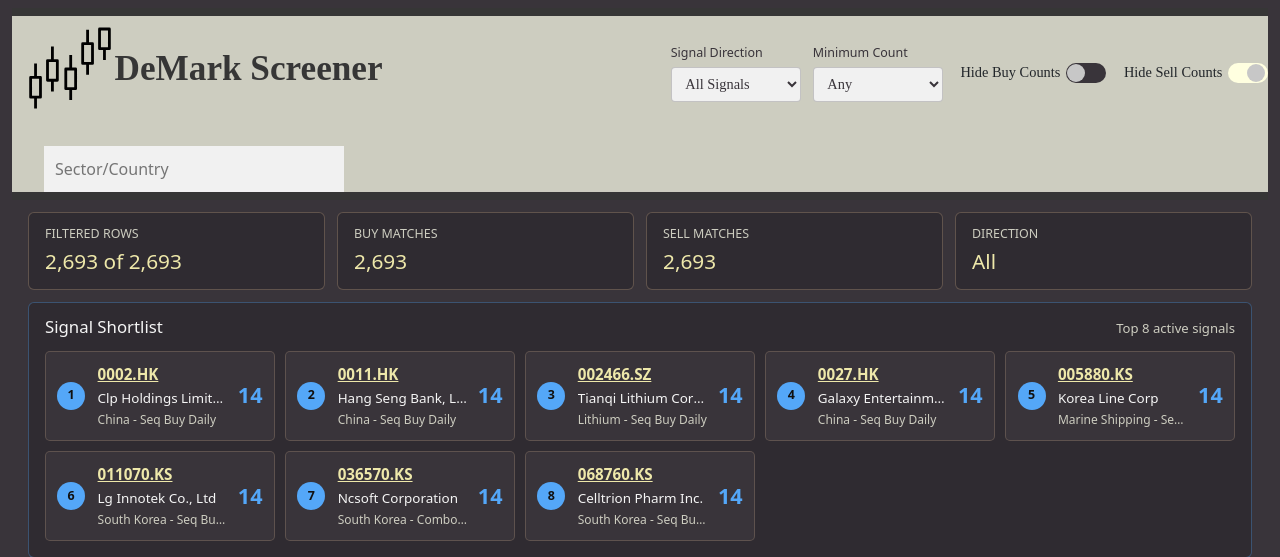
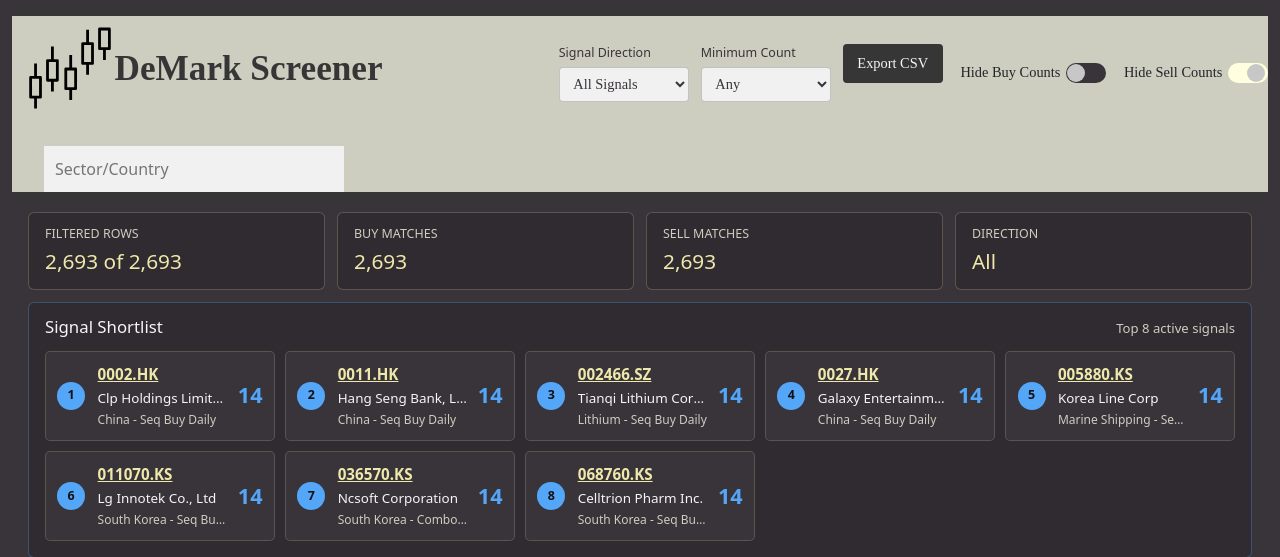
Before and after one commit to jvorndran/DeMark_Screener_Website, a Flask app: page / in a window 1280 px wide. Shown: the top 557 px of the page. Run offline with Flask 3, Linux system fonts and the light colour scheme; some libraries are stand-ins or nearby versions; some web fonts are replaced.

Commit message:
feat: add screener CSV export

```diff
--- a/website/static/css/screener_style.css
+++ b/website/static/css/screener_style.css
@@ -68,6 +68,34 @@ body {
     font-family: Typold, serif;
     font-size: 0.9rem;
     padding: 0.45rem 0.6rem;
+}
+
+.export-control{
+    display: grid;
+    gap: 0.2rem;
+}
+
+.export-control button{
+    border: 1px solid rgba(57, 52, 58, 0.25);
+    border-radius: 4px;
+    background: #363636;
+    color: whitesmoke;
+    cursor: pointer;
+    font-family: Typold, serif;
+    font-size: 0.9rem;
+    min-height: 2.4rem;
+    padding: 0 0.85rem;
+}
+
+.export-control button:hover{
+    background: #54a7f8;
+    color: #111;
+}
+
+#export-status{
+    color: var(--jet);
+    font-size: 0.72rem;
+    min-height: 1rem;
 }
 
 .signal-summary{
--- a/website/templates/screener.html
+++ b/website/templates/screener.html
@@ -79,6 +79,81 @@
 
         function formatSignalCount(count) {
             return Number.isInteger(count) ? count.toString() : count.toFixed(1);
+        }
+
+        function csvValue(value) {
+            if (value === null || value === undefined) {
+                return '';
+            }
+
+            let stringValue = value.toString();
+
+            if (/[",\n]/.test(stringValue)) {
+                return '"' + stringValue.replace(/"/g, '""') + '"';
+            }
+
+            return stringValue;
+        }
+
+        function formatExportNumber(value) {
+            let parsedValue = parseFloat(value);
+            return Number.isNaN(parsedValue) ? '' : formatSignalCount(parsedValue);
+        }
+
+        function buildExportRows(rows, direction, minimumCount) {
+            let activeFields = signalFieldsForDirection(direction);
+
+            return rows.map(function (row) {
+                let topSignal = strongestSignal(row, activeFields);
+                let topBuySignal = strongestSignal(row, buyFields);
+                let topSellSignal = strongestSignal(row, sellFields);
+
+                return {
+                    Name: row.name,
+                    Ticker: row.tick,
+                    Group: row.etf,
+                    Direction: direction,
+                    MinimumCount: minimumCount,
+                    TopSignal: topSignal.label,
+                    TopSignalCount: formatExportNumber(topSignal.count),
+                    TopBuySignal: topBuySignal.label,
+                    TopBuyCount: formatExportNumber(topBuySignal.count),
+                    TopSellSignal: topSellSignal.label,
+                    TopSellCount: formatExportNumber(topSellSignal.count),
+                    SeqBuyDaily: formatExportNumber(row.seq_buy_d),
+                    ComboBuyDaily: formatExportNumber(row.combo_buy_d),
+                    SeqBuyWeekly: formatExportNumber(row.seq_buy_w),
+                    ComboBuyWeekly: formatExportNumber(row.combo_buy_w),
+                    SeqBuy9139: formatExportNumber(row.seq_b_9139),
+                    ComboBuy9139: formatExportNumber(row.combo_b_9139),
+                    SeqSellDaily: formatExportNumber(row.seq_sell_d),
+                    ComboSellDaily: formatExportNumber(row.combo_sell_d),
+                    SeqSellWeekly: formatExportNumber(row.seq_sell_w),
+                    ComboSellWeekly: formatExportNumber(row.combo_sell_w),
+                    SeqSell9139: formatExportNumber(row.seq_s_9139),
+                    ComboSell9139: formatExportNumber(row.combo_s_9139)
+                };
+            });
+        }
+
+        function downloadExportRows(rows, filename) {
+            let headers = Object.keys(rows[0]);
+            let csvLines = [
+                headers.map(csvValue).join(',')
+            ].concat(rows.map(function (row) {
+                return headers.map(function (header) {
+                    return csvValue(row[header]);
+                }).join(',');
+            }));
+            let blob = new Blob([csvLines.join('\n')], {type: 'text/csv;charset=utf-8;'});
+            let link = document.createElement('a');
+
+            link.href = URL.createObjectURL(blob);
+            link.download = filename;
+            document.body.appendChild(link);
+            link.click();
+            document.body.removeChild(link);
+            URL.revokeObjectURL(link.href);
         }
 
         function rowMatchesSignalFilter(row, minimumCount, direction) {
@@ -339,6 +414,25 @@
                 updateGroupSignalSummary(filteredRows, minimumCount);
             }
 
+            function exportFilteredRows() {
+                let minimumCount = parseInt($('#minimum-signal').val(), 10);
+                let direction = $('#signal-direction').val();
+                let filteredRows = table.rows({search: 'applied'}).data().toArray();
+                let exportRows = buildExportRows(filteredRows, direction, minimumCount);
+                let exportDate = new Date().toISOString().slice(0, 10);
+
+                if (!exportRows.length) {
+                    $('#export-status').text('No rows to export');
+                    return;
+                }
+
+                downloadExportRows(
+                    exportRows,
+                    'demark-screener-' + direction + '-min-' + minimumCount + '-' + exportDate + '.csv'
+                );
+                $('#export-status').text(exportRows.length.toLocaleString() + ' rows exported');
+            }
+
             $('#toggle-buy-columns').on('change', function () {
                 let isVisible = !$(this).is(':checked');
 
@@ -361,6 +455,8 @@
                 table.draw();
                 updateSignalSummary();
             });
+
+            $('#export-filtered-results').on('click', exportFilteredRows);
 
             table.on('draw', updateSignalSummary);
 
@@ -406,6 +502,11 @@
                         <option value="12">12+</option>
                         <option value="13">13+</option>
                     </select>
+                </div>
+
+                <div class="export-control">
+                    <button id="export-filtered-results" type="button">Export CSV</button>
+                    <span id="export-status"></span>
                 </div>
 
                 <div class="toggle-button">
```
